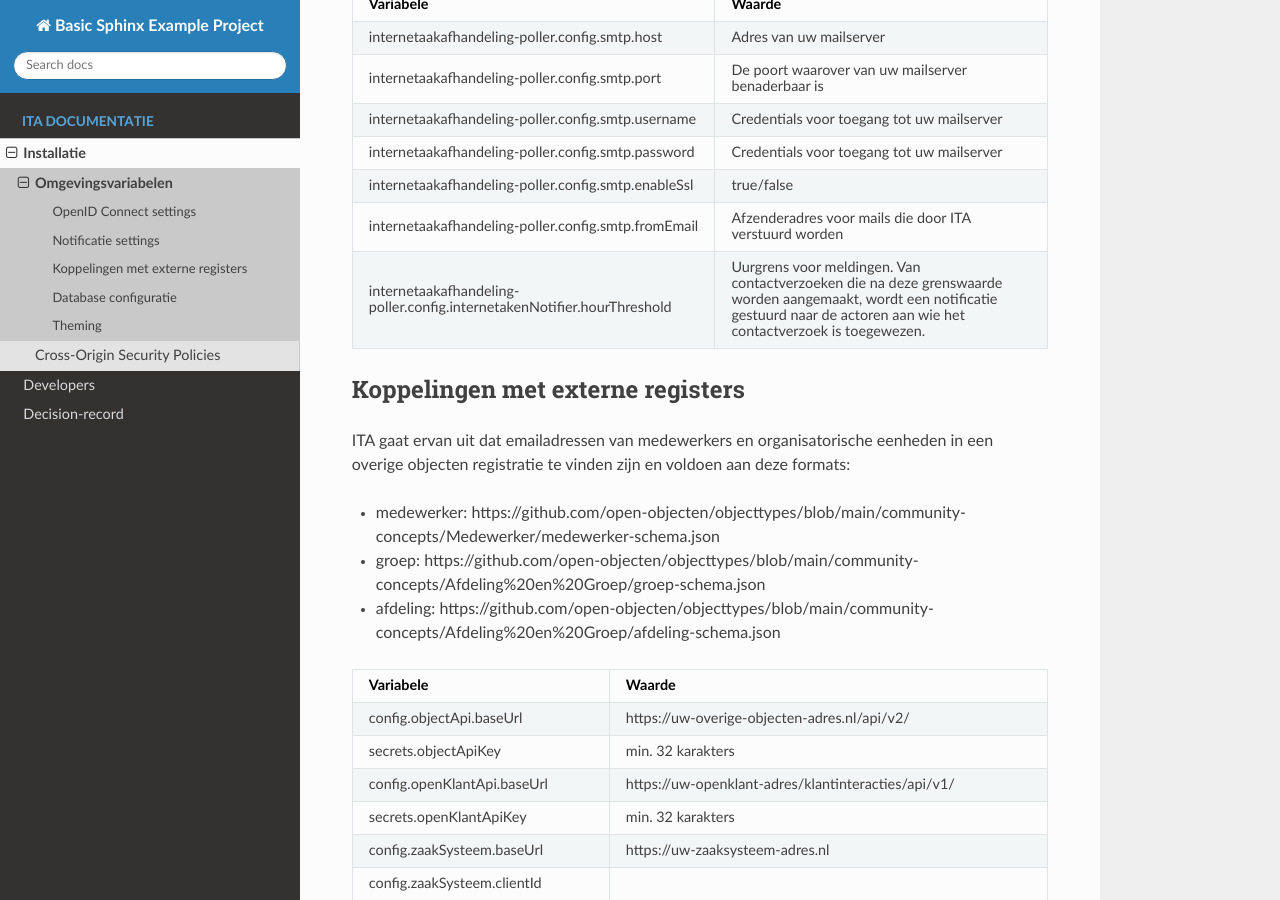
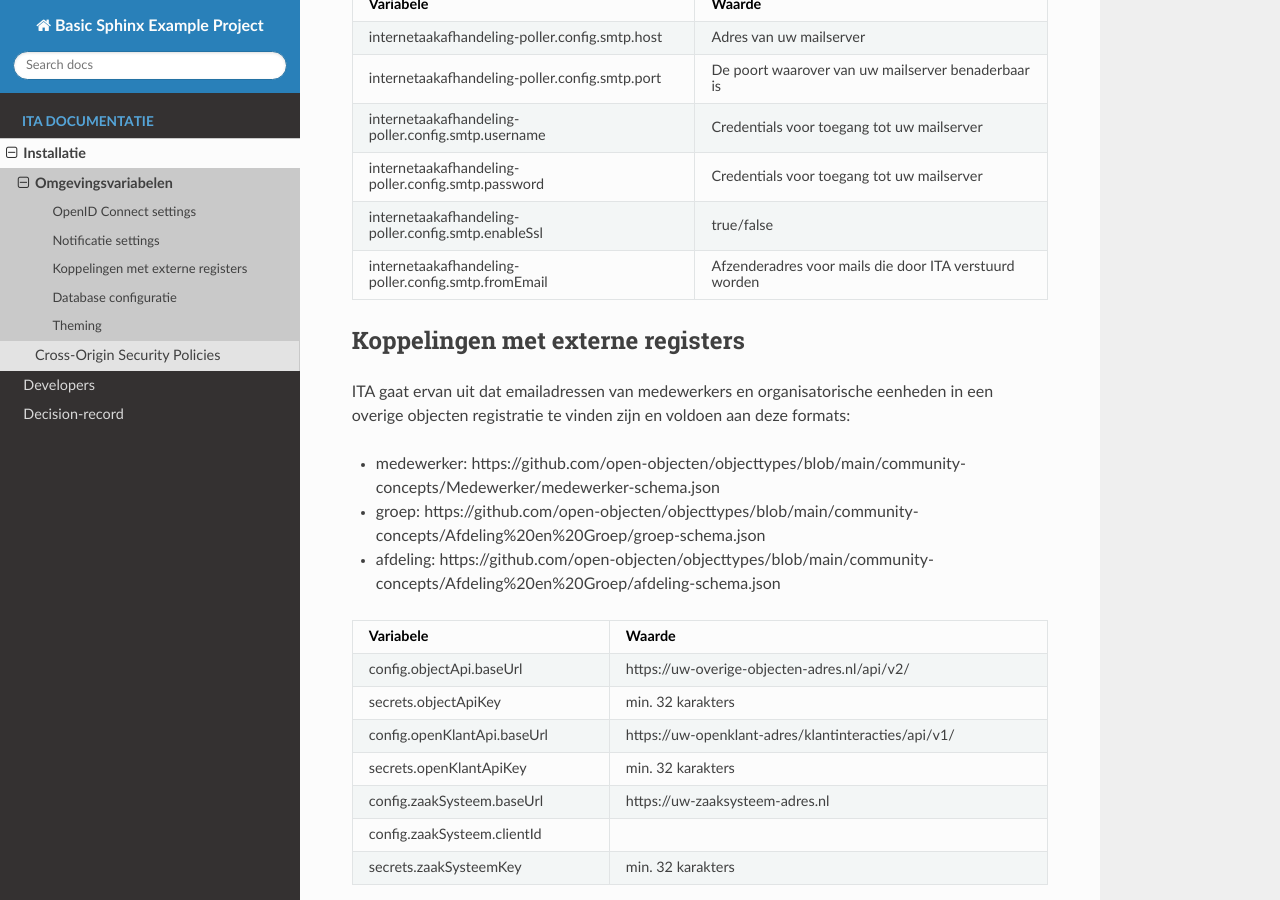
Before and after one commit to Interne-Taak-Afhandeling/.github, a Sphinx documentation site: the page built from docs/installation/configuratie.md, in a window 1280 px wide and 900 px high, scrolled down 873 px. Built offline with Sphinx 7.4.7 and the Read the Docs theme 3.1.0, drawn with Linux system fonts in a browser that asks for light colours; pages that are not in the unit, such as notebooks, are missing from menus.

Commit message:
Update configuratie.md
hourThreshold config item komt te vervallen

```diff
--- a/docs/installation/configuratie.md
+++ b/docs/installation/configuratie.md
@@ -26,7 +26,6 @@ Notificatie settings
 | internetaakafhandeling-poller.config.smtp.password        | Credentials voor toegang tot uw mailserver                                                               |
 | internetaakafhandeling-poller.config.smtp.enableSsl       | true/false                                                                                                |
 | internetaakafhandeling-poller.config.smtp.fromEmail       | Afzenderadres voor mails die door ITA verstuurd worden                                                   |
-| internetaakafhandeling-poller.config.internetakenNotifier.hourThreshold | Uurgrens voor meldingen. Van contactverzoeken die na deze grenswaarde worden aangemaakt, wordt een notificatie gestuurd naar de actoren aan wie het contactverzoek is toegewezen.  |
 
 
 Koppelingen met externe registers
```
